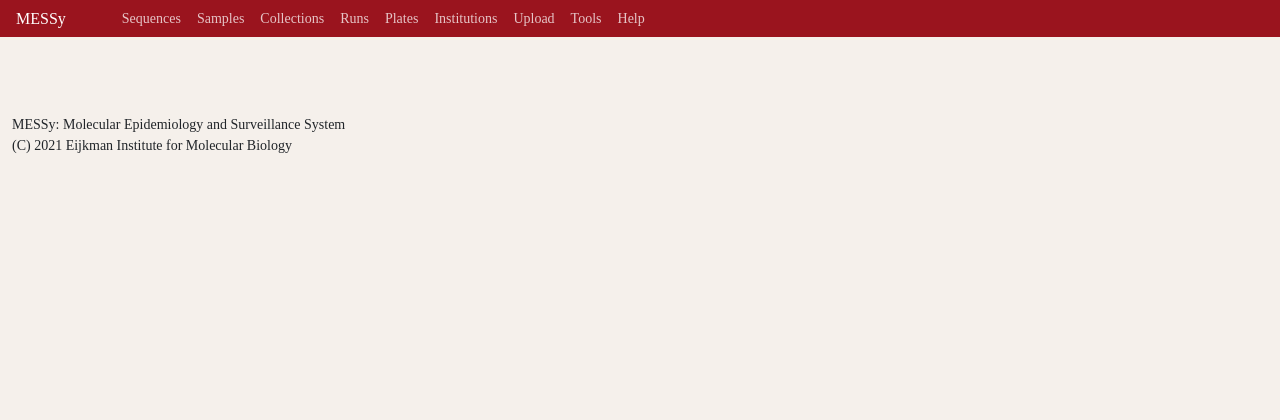
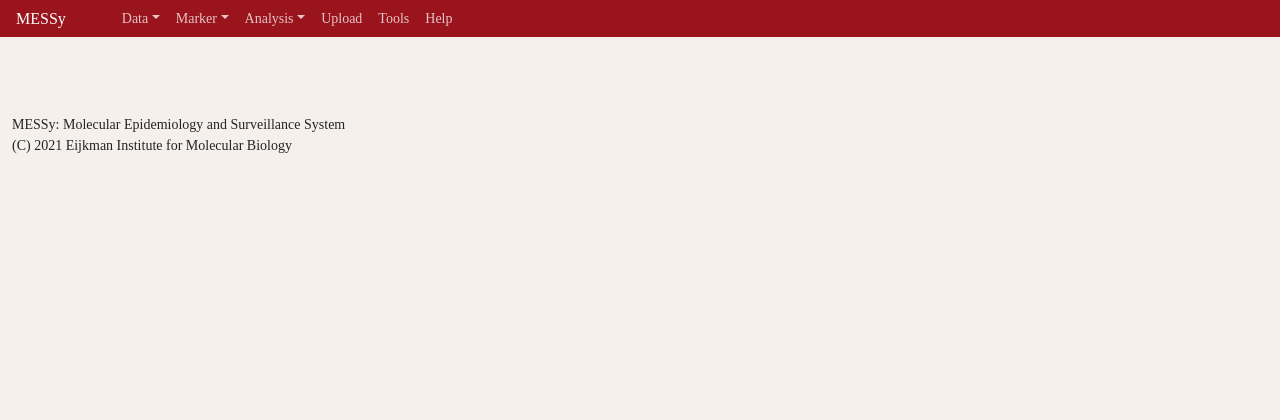
Before and after one commit to vivaxgen/messy, a Python web app: template messy/templates/generic_page.mako in a window 1280 px wide. Shown: the top 420 px of the page. Run offline with Mako, Linux system fonts and the light colour scheme; the template is opened without the code that fills it, so the values that code supplies are empty; some libraries are stand-ins or nearby versions.

Commit message:
add placeholder for menu

```diff
--- a/messy/templates/includes/navbar.mako
+++ b/messy/templates/includes/navbar.mako
@@ -6,23 +6,33 @@
   </button>
   <div class="collapse navbar-collapse px-3" id="navbarCollapse">
     <ul class="navbar-nav mr-auto">
-      <li class="nav-item active">
-        <a class="nav-link" href="/sequence">Sequences</a>
+      <li class="nav-item active dropdown">
+        <a name="navbarDatamenu" id="navbarDatamenu" class="nav-link dropdown-toggle" data-bs-toggle="dropdown" role="button" aria-expanded="false">Data</a>
+        <ul class="dropdown-menu" aria-labelledby="navbarDatamenu">
+          <li><a class="dropdown-item" href="/collection">Collection</a></li>
+          <li><a class="dropdown-item" href="/sample">Sample (panel)</a></li>
+          <li><a class="dropdown-item" href="/sample">Sample (metadata)</a></li>
+          <li><a class="dropdown-item" href="/institution">Institution</a></li>
+          <hr>
+          <li><a class="dropdown-item" href="/plate">Plates</a></li>
+          <li><a class="dropdown-item" href="/run">Run</a></li>
+        </ul>
       </li>
-      <li class="nav-item active">
-        <a class="nav-link" href="/sample">Samples</a>
+      <li class="nav-item active dropdown">
+        <a name="navbarMarkermenu" id="navbarMarkermenu" class="nav-link dropdown-toggle" data-bs-toggle="dropdown" role="button" aria-expanded="false">Marker</a>
+        <ul class="dropdown-menu" aria-labelledby="navbarMarkermenu">
+          <li><a class="dropdown-item" href="/panel">Panel</a></li>
+          <li><a class="dropdown-item" href="/variant">Variant</a></li>
+        </ul>
       </li>
-      <li class="nav-item">
-        <a class="nav-link" href="/collection">Collections</a>
-      </li>
-      <li class="nav-item">
-        <a class="nav-link" href="/run">Runs</a>
-      </li>
-      <li class="nav-item">
-        <a class="nav-link" href="/plate">Plates</a>
-      </li>
-      <li class="nav-item">
-        <a class="nav-link" href="/institution">Institutions</a>
+      <li class="nav-item active dropdown">
+        <a name="navbarAnalysismenu" id="navbarMarkermenu" class="nav-link dropdown-toggle" data-bs-toggle="dropdown" role="button" aria-expanded="false">Analysis</a>
+        <ul class="dropdown-menu" aria-labelledby="navbarAnalysismenu">
+          <li><a class="dropdown-item" href="/analysis/allele">Allele Frequency</a></li>
+          <li><a class="dropdown-item" href="/analysis/nj">Neighbor-Joining</a></li>
+          <li><a class="dropdown-item" href="/analysis/pca">PCA</a></li>
+          <li><a class="dropdown-item" href="/analysis/coi">COI</a></li>
+        </ul>
       </li>
       <li class="nav-item">
         <a class="nav-link" href="/upload">Upload</a>
```
